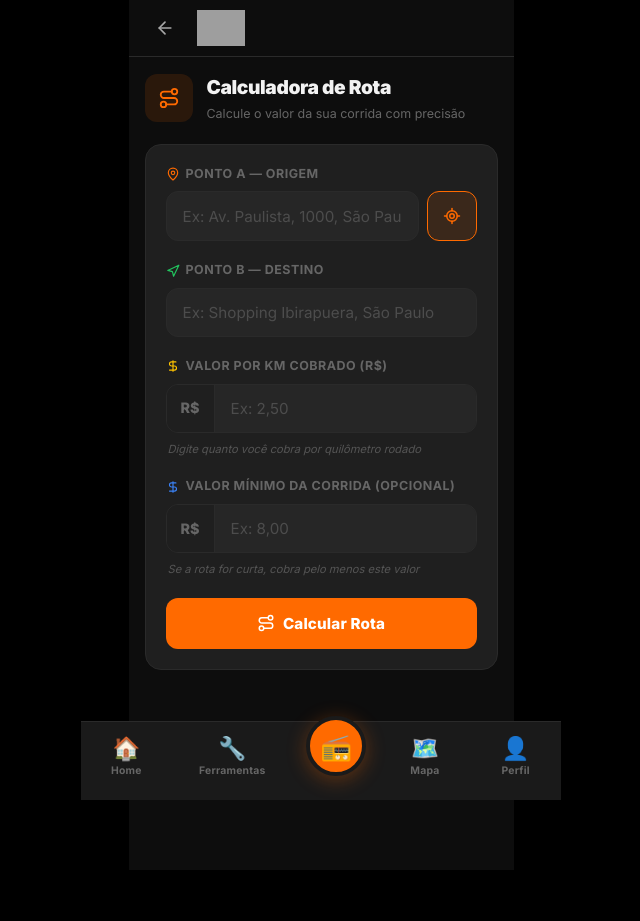
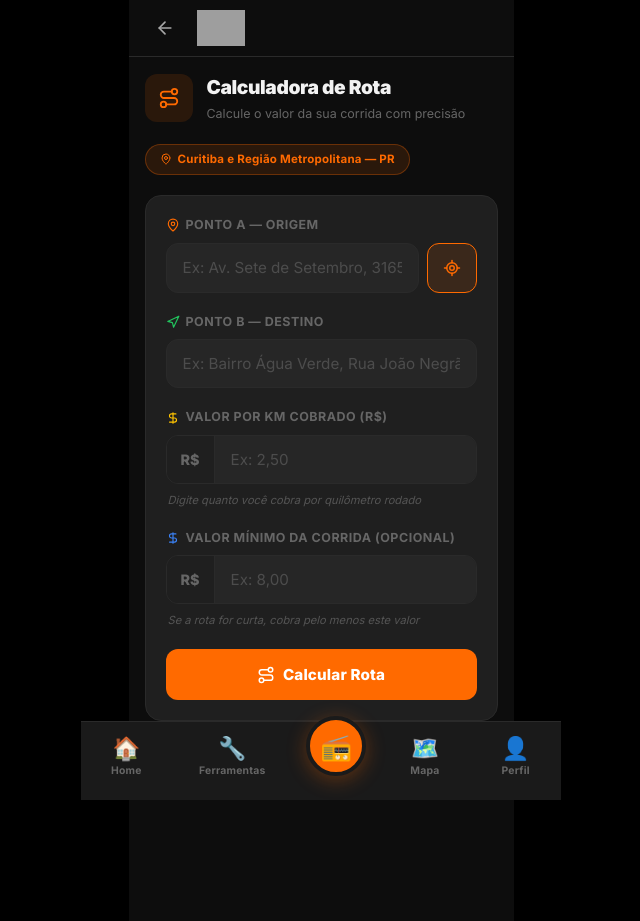
Before and after one commit to Arleisilverio/motoboot, a Next.js app: page /ferramentas/calculadora in a window 1280 px wide. Shown: the whole page, without its empty margins (319-959 px from the left). Before the commit the page ends 870 px from the top, so only its background shows below. Built offline with nearby package versions, Linux system fonts and the light colour scheme; grey boxes are pictures that could not be loaded.

Commit message:
fix: fix geocoding para Curitiba/PR - viewbox, validacao de raio 150km, normalizacao de endereco

```diff
--- a/src/app/ferramentas/calculadora/page.tsx
+++ b/src/app/ferramentas/calculadora/page.tsx
@@ -20,16 +20,63 @@ interface Resultado {
   valorTotal: number;
 }
 
-// ─── API Helpers (100% gratuitas, sem chave) ─────────────────
+// ─── Configuração Regional ───────────────────────────────────
+// Centro de Curitiba — referência para validação de distância
+const CURITIBA = { lat: -25.4284, lon: -49.2733 };
+// Raio máximo permitido (km) a partir do centro de Curitiba
+const RAIO_MAX_KM = 150;
+// Bounding box da região de Curitiba e Grande Curitiba (viewbox para o Nominatim)
+// lon_min, lat_max, lon_max, lat_min
+const VIEWBOX_CURITIBA = '-50.8,-24.8,-48.2,-26.2';
 
-/** Nominatim: converte endereço em lat/lon */
-async function geocodificar(endereco: string): Promise<GeoResult> {
-  const url = `https://nominatim.openstreetmap.org/search?q=${encodeURIComponent(endereco)}&format=json&limit=1&countrycodes=br`;
+/** Distância em km entre dois pontos (fórmula de Haversine) */
+function distanciaHaversine(lat1: number, lon1: number, lat2: number, lon2: number): number {
+  const R = 6371;
+  const dLat = ((lat2 - lat1) * Math.PI) / 180;
+  const dLon = ((lon2 - lon1) * Math.PI) / 180;
+  const a =
+    Math.sin(dLat / 2) ** 2 +
+    Math.cos((lat1 * Math.PI) / 180) *
+    Math.cos((lat2 * Math.PI) / 180) *
+    Math.sin(dLon / 2) ** 2;
+  return R * 2 * Math.atan2(Math.sqrt(a), Math.sqrt(1 - a));
+}
+
+/** Normaliza o endereço sempre adicionando "Curitiba, Paraná" se não especificado */
+function normalizarEndereco(endereco: string): string {
+  const lower = endereco.toLowerCase();
+  // Se já menciona Curitiba, Paraná, PR ou outra cidade grande, usa como está
+  if (lower.includes('curitiba') || lower.includes('paraná') || lower.includes(', pr') || lower.includes(', sp') || lower.includes(', rj')) {
+    return endereco;
+  }
+  // Adiciona automaticamente o contexto de Curitiba
+  return `${endereco.trim()}, Curitiba, Paraná`;
+}
+
+/** Nominatim: converte endereço em lat/lon — biasado para Curitiba/PR */
+async function geocodificar(enderecoRaw: string): Promise<GeoResult> {
+  const endereco = normalizarEndereco(enderecoRaw);
+  // viewbox biasa os resultados para a região de Curitiba; bounded=0 = prefere, mas não limita
+  const url = `https://nominatim.openstreetmap.org/search?q=${encodeURIComponent(endereco)}&format=json&limit=1&countrycodes=br&viewbox=${VIEWBOX_CURITIBA}&bounded=0`;
   const res = await fetch(url, {
     headers: { 'Accept-Language': 'pt-BR', 'User-Agent': 'Motoboot-App/1.0' },
   });
   const data: GeoResult[] = await res.json();
-  if (!data || data.length === 0) throw new Error('Endereço não encontrado. Tente ser mais específico.');
+  if (!data || data.length === 0) {
+    throw new Error(`Endereço não encontrado: "${enderecoRaw}". Tente incluir o bairro ou número.`);
+  }
+
+  // Valida se o resultado está dentro do raio máximo de Curitiba
+  const lat = parseFloat(data[0].lat);
+  const lon = parseFloat(data[0].lon);
+  const distDoCentro = distanciaHaversine(CURITIBA.lat, CURITIBA.lon, lat, lon);
+  if (distDoCentro > RAIO_MAX_KM) {
+    throw new Error(
+      `O endereço "${enderecoRaw}" foi encontrado fora da região de Curitiba (${Math.round(distDoCentro)} km de distância). ` +
+      `Inclua o bairro ou "Curitiba, PR" no endereço.`
+    );
+  }
+
   return data[0];
 }
 
@@ -48,6 +95,7 @@ async function calcularRota(
     duracaoMin: Math.round(duration / 60),
   };
 }
+
 
 // ─── Componente Principal ─────────────────────────────────────
 export default function CalculadoraPage() {
@@ -216,6 +264,12 @@ export default function CalculadoraPage() {
             </div>
           </div>
 
+          {/* Badge regional */}
+          <div className={calcStyles.regionBadge}>
+            <MapPin size={12} />
+            Curitiba e Região Metropolitana — PR
+          </div>
+
           {/* Formulário */}
           <div className={calcStyles.card}>
             {/* Ponto A */}
@@ -229,7 +283,7 @@ export default function CalculadoraPage() {
                   id="input-ponto-a"
                   type="text"
                   className={calcStyles.input}
-                  placeholder="Ex: Av. Paulista, 1000, São Paulo"
+                  placeholder="Ex: Av. Sete de Setembro, 3165 — ou use o GPS 📍"
                   value={enderecoALabel || pontoA}
                   onChange={(e) => {
                     setPontoA(e.target.value);
@@ -268,7 +322,7 @@ export default function CalculadoraPage() {
                 id="input-ponto-b"
                 type="text"
                 className={calcStyles.input}
-                placeholder="Ex: Shopping Ibirapuera, São Paulo"
+                placeholder="Ex: Bairro Água Verde, Rua João Negrão"
                 value={pontoB}
                 onChange={(e) => { setPontoB(e.target.value); setEnderecoBLabel(''); }}
               />
--- a/src/styles/calculadora.module.css
+++ b/src/styles/calculadora.module.css
@@ -41,6 +41,23 @@
   color: var(--text-muted);
   margin: 3px 0 0;
 }
+
+/* Badge de escopo regional */
+.regionBadge {
+  display: inline-flex;
+  align-items: center;
+  gap: 6px;
+  padding: 6px 14px;
+  background: rgba(255, 107, 0, 0.12);
+  border: 1px solid rgba(255, 107, 0, 0.3);
+  border-radius: 999px;
+  font-size: 0.72rem;
+  font-weight: 700;
+  color: var(--accent);
+  letter-spacing: 0.02em;
+  align-self: flex-start;
+}
+
 
 /* Card do Formulário */
 .card {
```
